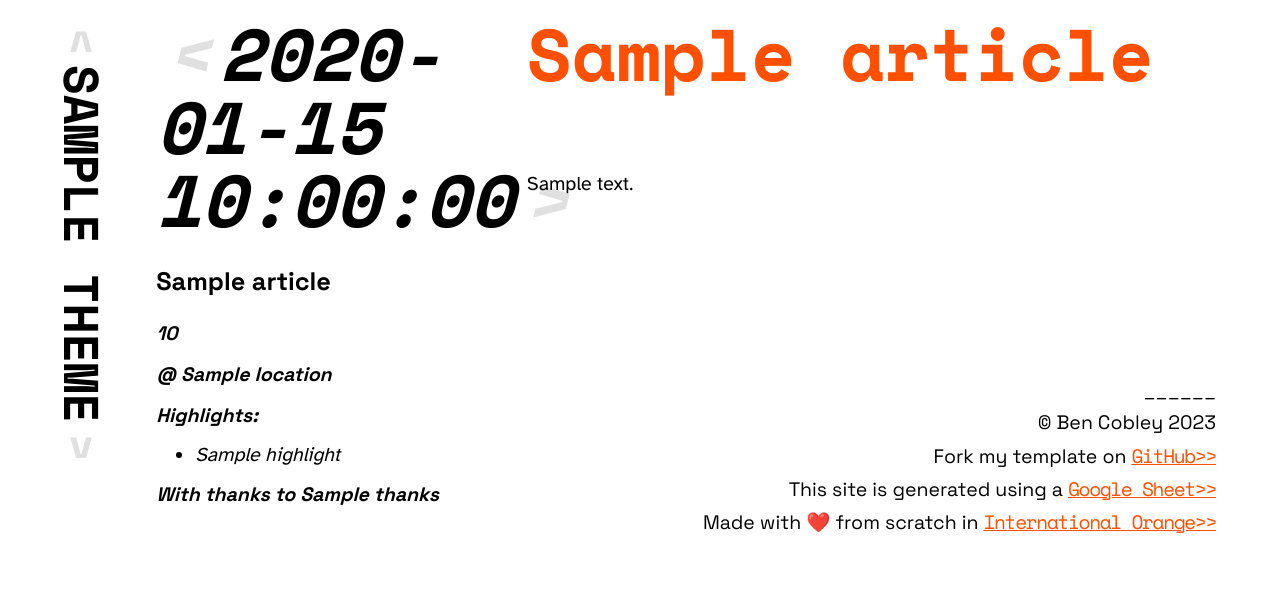
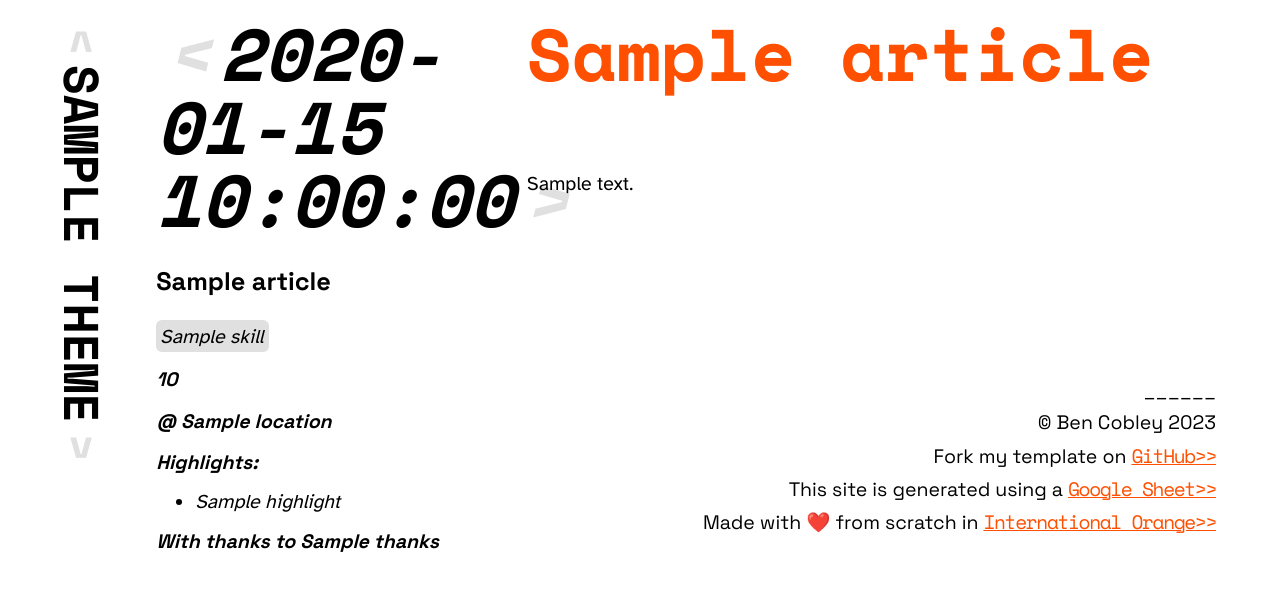
Before and after one commit to bencobley/bencobley.github.io, a Flask app: template templates/timeline.html in a window 1280 px wide. Shown: the part 920-1515 px from the top of the page. Before the commit the page ends 1453 px from the top, so only its background shows below. Run offline with Flask 3, Linux system fonts and the light colour scheme; the template is opened without the code that fills it: most values are stand-ins (such as "Sample title", 1, 10 or a date in 2020).

Commit message:
Add skills tags

```diff
--- a/templates/timeline.html
+++ b/templates/timeline.html
@@ -19,6 +19,11 @@
           <span class="date"><a class="arrow left">&#60;</a>{{ article['date'] }}<a class="arrow right">&#62;</a></span>
           <span class="shorttitle">{{ article['shorttitle'] }}</span>
           <span class="subtitle">{{ article['subtitle'] }}</span>
+          <span class="skills">
+            {% for skill in article['skills'] %}
+            <span class="skill">{{ skill }}</span>
+            {% endfor %}
+          </span>
           <span class="duration">{{ article['duration'] }}</span>
           <span class="location">{{ article['location'] }}</span>
           <span class="highlights">
```
